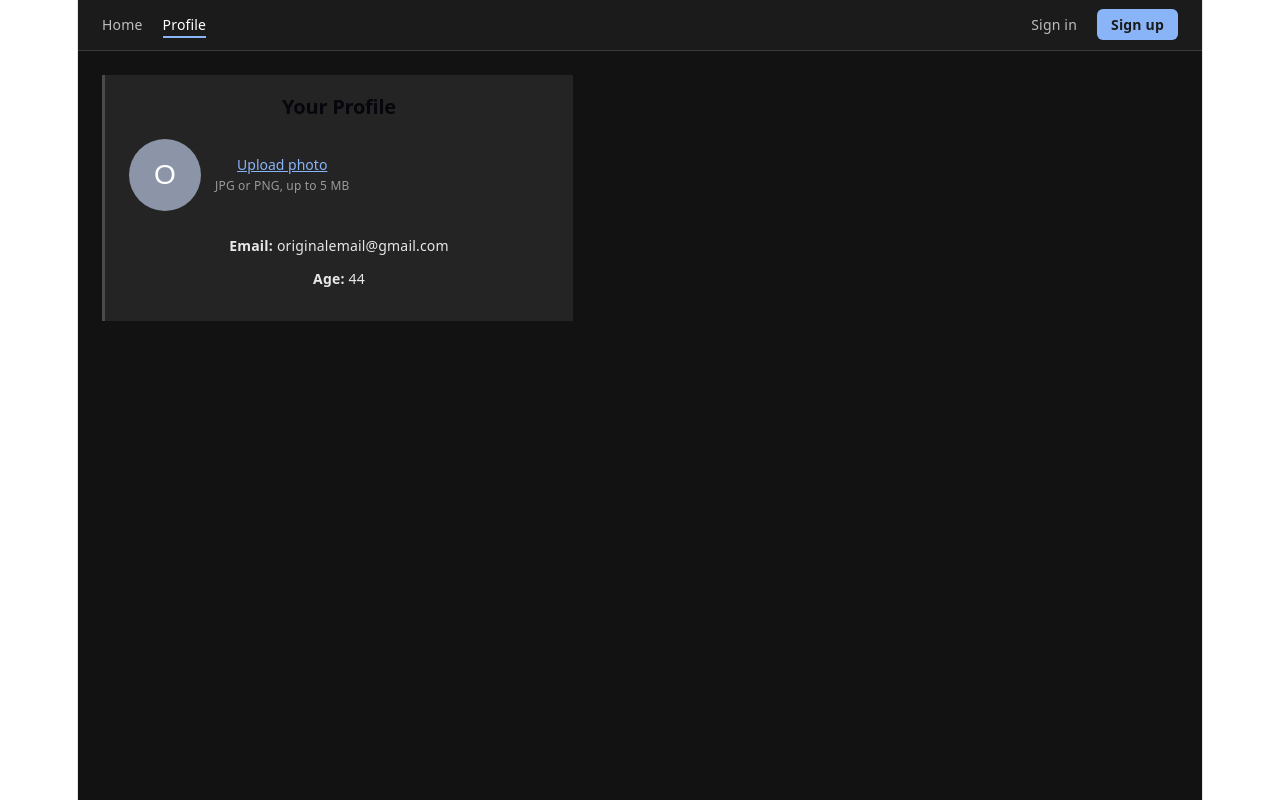
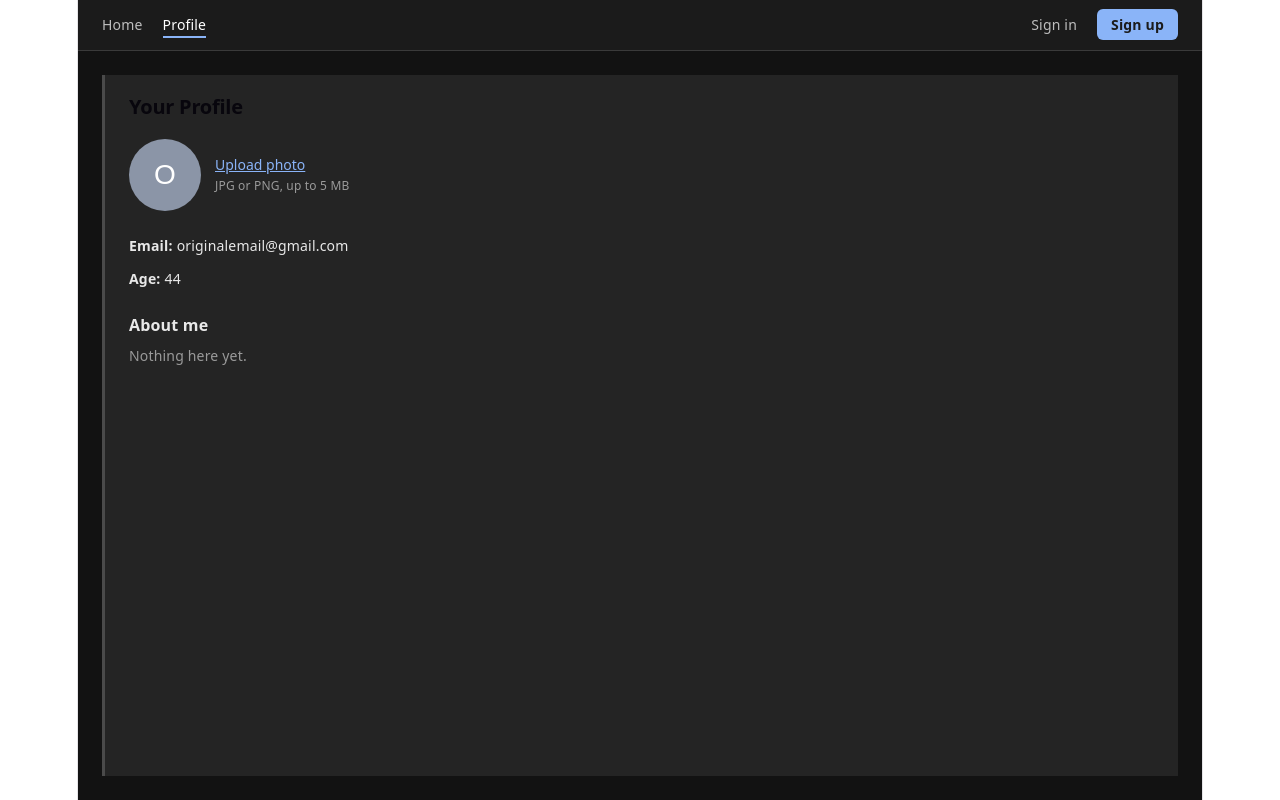
Before and after one commit to romanosg/SKG_2026_MovieBook_GroupB, a React (Vite) app in the folder MovieBook/client/: page /profile in a window 1280 px wide. Built offline with nearby package versions, Linux system fonts and the light colour scheme.

Commit message:
profile page update. Moved profile template to components

```diff
--- a/MovieBook/client/src/App.jsx
+++ b/MovieBook/client/src/App.jsx
@@ -9,7 +9,15 @@ import SignUpPage from "./pages/SignUpPage";
 export default function App() {
   return (
     <BrowserRouter>
-      <div style={{ background: "#121212", minHeight: "100vh" }}>
+      <div
+        style={{
+          background: "#121212",
+          width: "100%",
+          minHeight: "100vh",
+          display: "flex",
+          flexDirection: "column",
+        }}
+      >
         <NavBar />
         <Routes>
           <Route path="/" element={<HomePage />} />
--- a/MovieBook/client/src/components/Profile.jsx
+++ b/MovieBook/client/src/components/Profile.jsx
@@ -6,10 +6,13 @@ const styles = {
     color: "#e8e8e8",
     borderLeft: "3px solid #4a4a4a",
     padding: "20px 24px",
-    maxWidth: 420,
+    flex: 1,
+    width: "100%",
+    boxSizing: "border-box",
     fontFamily: "system-ui, -apple-system, Segoe UI, Roboto, sans-serif",
     fontSize: 14,
     lineHeight: 1.5,
+	textAlign: "left",
   },
   heading: {
     margin: "0 0 20px",
@@ -55,16 +58,20 @@ const styles = {
   },
   hint: { fontSize: 12, color: "#9a9a9a", marginTop: 2 },
   row: { margin: "0 0 12px" },
+  aboutHeading: { margin: "24px 0 8px", fontSize: 16, fontWeight: 700 },
+  aboutText: { margin: 0, whiteSpace: "pre-wrap" },
+  aboutEmpty: { margin: 0, color: "#9a9a9a" },
   label: { fontWeight: 700, marginRight: 4 },
 };
 
 const MAX_SIZE_MB = 5;
 
 export default function Profile({
-  name = "Original",
-  email = "originalemail@gmail.com",
-  age = 44,
+  name = "Romanos Georgios",
+  email = "georgerom1999@gmail.com",
+  age = 27,
   avatarUrl = "",
+  about = "",
   onPhotoChange, // optional: called with the new photo as a data URL
 }) {
   const [photo, setPhoto] = useState(avatarUrl);
@@ -143,6 +150,13 @@ export default function Profile({
         <span style={styles.label}>Age:</span>
         {age}
       </p>
+
+      <h3 style={styles.aboutHeading}>About me</h3>
+      {about ? (
+        <p style={styles.aboutText}>{about}</p>
+      ) : (
+        <p style={styles.aboutEmpty}>Nothing here yet.</p>
+      )}
     </section>
   );
 }
--- a/MovieBook/client/src/pages/ProfilePage.jsx
+++ b/MovieBook/client/src/pages/ProfilePage.jsx
@@ -4,7 +4,7 @@ import formStyles from "./formStyles";
 
 export default function ProfilePage() {
   return (
-    <main style={formStyles.page}>
+    <main style={{ ...formStyles.page, flex: 1, display: "flex" }}>
       <Profile name="Original" email="originalemail@gmail.com" age={44} />
     </main>
   );
```
Also changed, not shown: MovieBook/client/src/pages/Profile.jsx (deleted, +0 -44 lines).
